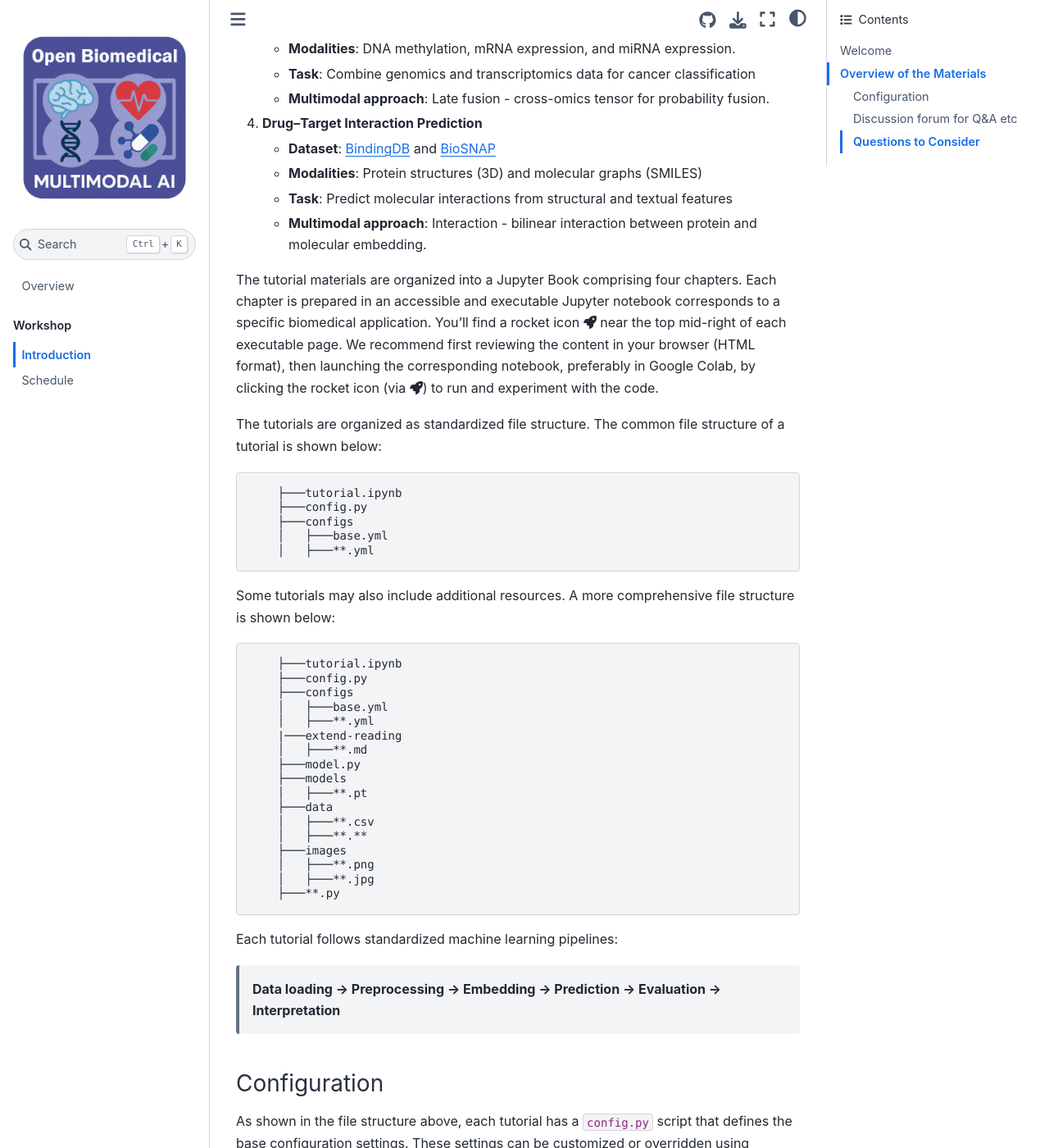
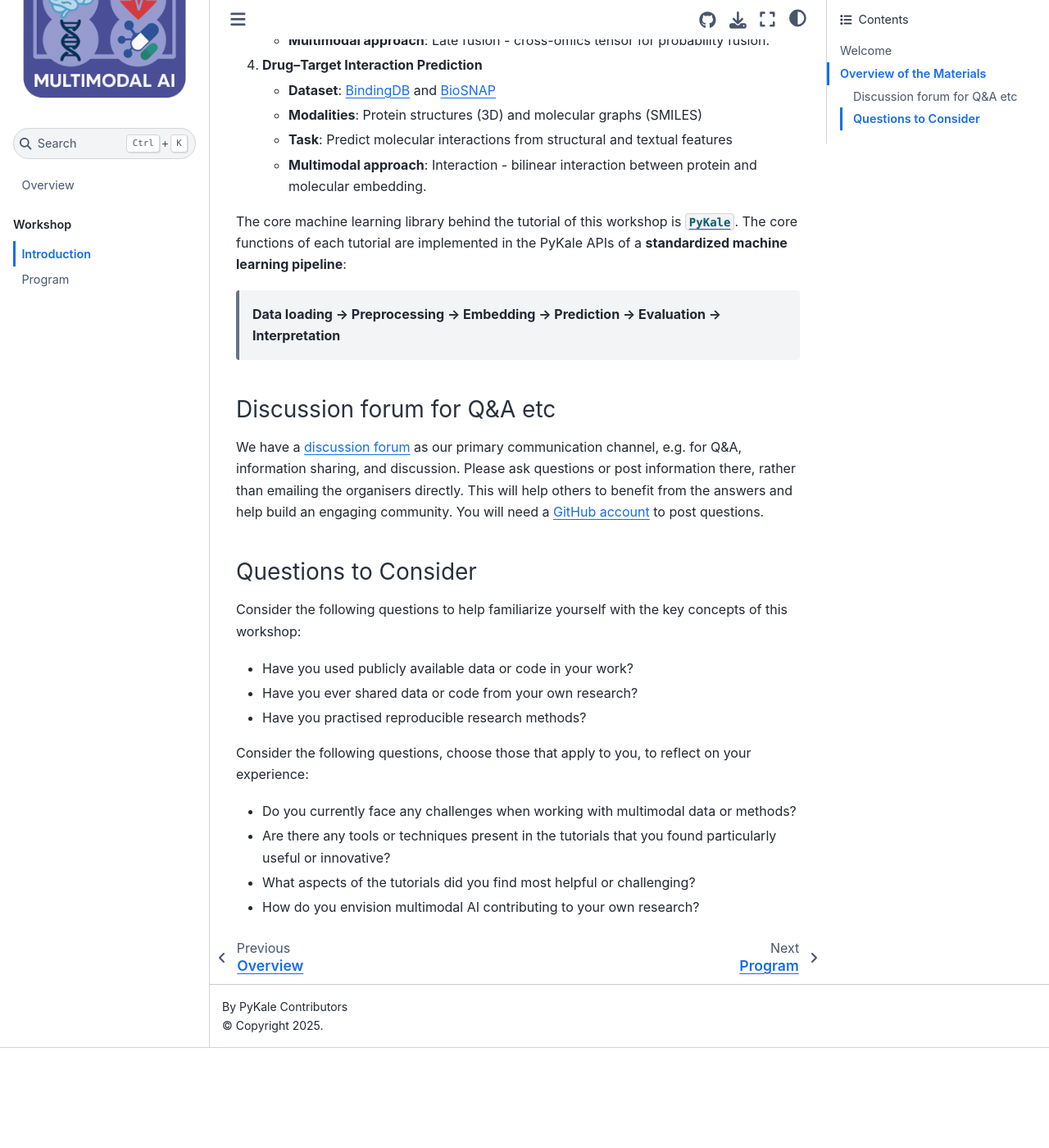
Before and after one commit to pykale/mmai-tutorials, a Jupyter Book: the page built from workshop/intro.md, in a window 1280 px wide and 1400 px high, scrolled down 1472 px. Shown: the whole window at 82% size. Built offline with Jupyter Book 1.0.4 settings and Sphinx 7.4.7 and the Sphinx Book theme 1.1.4, drawn with Linux system fonts in a browser that asks for light colours; pages that are not in the unit, such as notebooks, are missing from menus; after the commit the page ends 2750 px from its top, so only the background shows below that; some of the changed text lies outside the part shown.

Commit message:
update workhsop and drug tutorial intro

````diff
--- a/workshop/intro.md
+++ b/workshop/intro.md
@@ -9,8 +9,6 @@ This workshop offers practical, hands-on tutorials in **open biomedical multimod
 1. **Foundational skills in multimodal learning**: Developing knowledge and practical skills in multimodal AI for biomedical applications. Specifically, three approaches, **regularization**, **hybrid fusion**, and **interaction**, to leverage multimodal data are covered in the tutorials.
 2. **Open research**: Enabling impactful and high-quality research through open-access data and code. All tutorials used in this workshop are openly available in the [GitHub repository](https://github.com/pykale/mmai-tutorials).
 3. **Reproducible pipelines with PyKale**: The core machine learning library behind the tutorial of this workshop is [`PyKale`](https://github.com/pykale/pykale), which supports standardized machine learning pipelines and configurable experimentation without extra coding—making AI research more reproducible, reusable, and recyclable.
-
-In person event: **EMBC 2025 Workshop: Open Biomedical Multimodal AI Research – From Pixels to Molecules – 2:30 PM 16 July | B3 M7-8 of Bella Center, Copenhagen, Denmark**.
 
 ---
 
@@ -44,56 +42,9 @@ This workshop covers the tutorials for **four biomedical applications** using th
    - **Task**: Predict molecular interactions from structural and textual features
    - **Multimodal approach**: Interaction - bilinear interaction between protein and molecular embedding.
 
-The tutorial materials are organized into a Jupyter Book comprising four chapters. Each chapter is prepared in an accessible and executable Jupyter notebook corresponds to a specific biomedical application. You’ll find a rocket icon <i class="fas fa-rocket"></i> near the top mid-right of each executable page. We recommend first reviewing the content in your browser (HTML format), then launching the corresponding notebook, preferably in Google Colab, by clicking the rocket icon (via <i class="fas fa-rocket"></i>) to run and experiment with the code.
-
-The tutorials are organized as standardized file structure. The common file structure of a tutorial is shown below:
-
-```text
-    ├───tutorial.ipynb
-    ├───config.py
-    ├───configs
-    │   ├───base.yml
-    │   ├───**.yml
-```
-
-Some tutorials may also include additional resources. A more comprehensive file structure is shown below:
-
-```text
-    ├───tutorial.ipynb
-    ├───config.py
-    ├───configs
-    │   ├───base.yml
-    │   ├───**.yml
-    |───extend-reading
-    │   ├───**.md
-    ├───model.py
-    ├───models
-    │   ├───**.pt
-    ├───data
-    │   ├───**.csv
-    │   ├───**.**
-    ├───images
-    │   ├───**.png
-    │   ├───**.jpg
-    ├───**.py
-```
-
-Each tutorial follows standardized machine learning pipelines:
+The core machine learning library behind the tutorial of this workshop is [`PyKale`](https://github.com/pykale/pykale). The core functions of each tutorial are implemented in the PyKale APIs of a **standardized machine learning pipeline**:
 
 > **Data loading → Preprocessing → Embedding → Prediction → Evaluation → Interpretation**
-
-### Configuration
-
-As shown in the file structure above, each tutorial has a `config.py` script that defines the base configuration settings. These settings can be customized or overridden using external `.yml` files located in the `configs` directory. The configuration system allows for easy parameter tuning and reproducibility across different runs of the tutorials.
-
-Using a configuration file offers several benefits:
-
-- **Separation of concerns**: Keeps the notebook focused on analysis and results, while experiment parameters are managed externally.
-- **Reproducibility**: Ensures that all experiment settings are recorded, making it easier to reproduce results consistently.
-- **Flexibility**: Allows rapid switching between different configurations without modifying the core implementation.
-- **Scalability**: Facilitates managing multiple experiments systematically, especially in larger workflows or batch processing.
-
-Please refer to the provided configuration files for details on how to customize your experiment.
 
 ### Discussion forum for Q&A etc
 
@@ -104,14 +55,12 @@ We have a [discussion forum](https://github.com/pykale/mmai-tutorials/discussion
 Consider the following questions to help familiarize yourself with the key concepts of this workshop:
 
 - Have you used publicly available data or code in your work?
-
 - Have you ever shared data or code from your own research?
-
 - Have you practised reproducible research methods?
 
 Consider the following questions, choose those that apply to you, to reflect on your experience:
 
+- Do you currently face any challenges when working with multimodal data or methods?
 - Are there any tools or techniques present in the tutorials that you found particularly useful or innovative?
 - What aspects of the tutorials did you find most helpful or challenging?
 - How do you envision multimodal AI contributing to your own research?
-- What challenges do you currently face when working with multimodal data or methods?
````
Also changed, not shown: workshop/schedule.md (+16 -8 lines), 3 other files.
